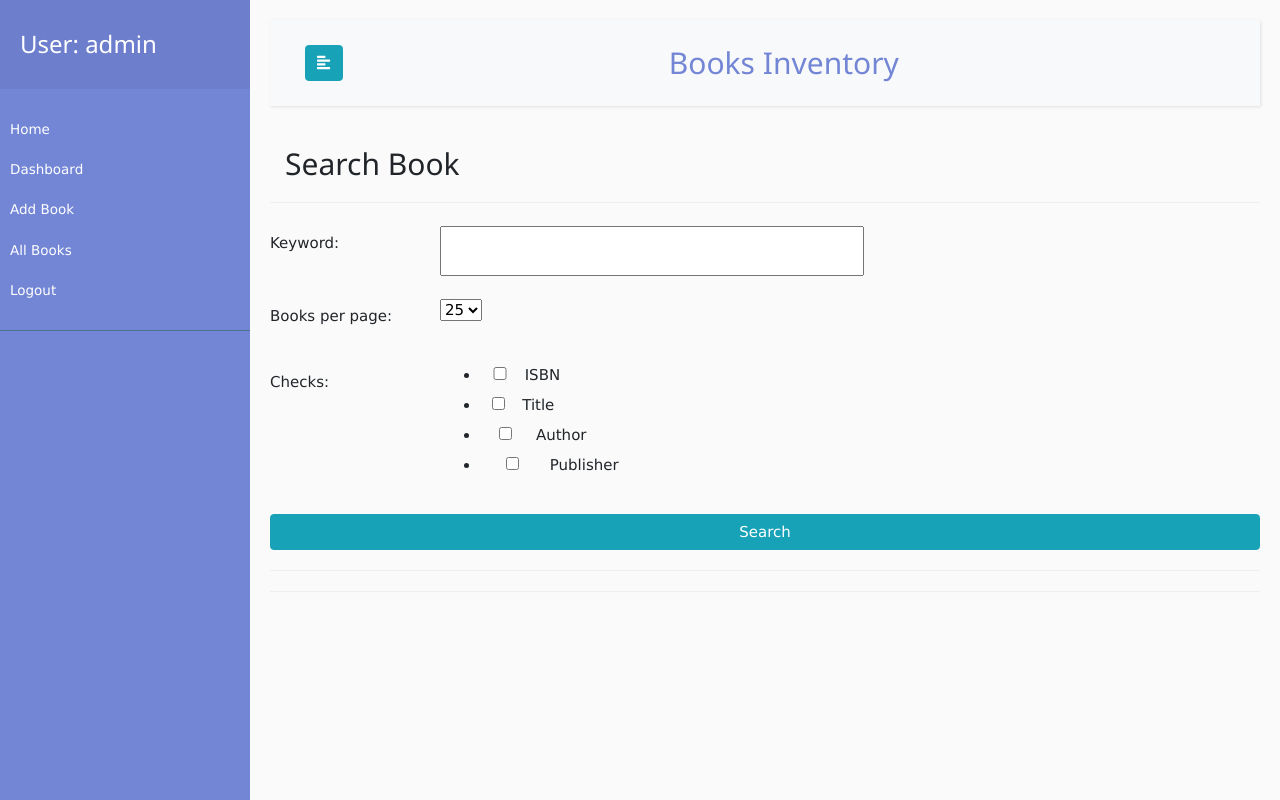
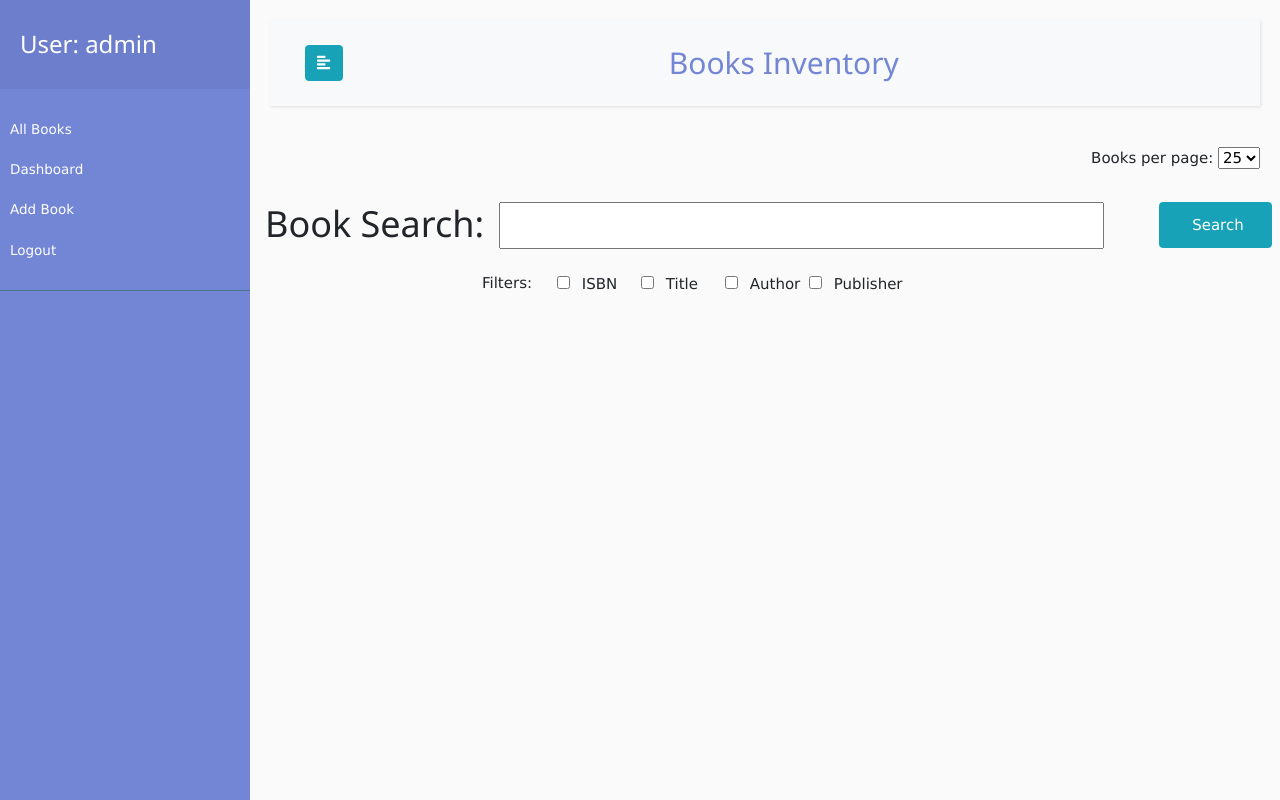
Before and after one commit to kinza-hameed/Books-Inventory, a Django app: page /dashboard/ in a window 1280 px wide. Run offline with Django 3.2, Linux system fonts and the light colour scheme; a user stored in the database is signed in; data comes from the database, SQL or seed files in the repository; both versions use the stored data as it was after the commit; some libraries are stand-ins or nearby versions.

Commit message:
changes to dashboard

```diff
--- a/booksinventory/settings.py
+++ b/booksinventory/settings.py
@@ -120,7 +120,7 @@ USE_L10N = True
 
 USE_TZ = True
 
-LOGIN_REDIRECT_URL = '/dashboard/'
+LOGIN_REDIRECT_URL = '/books/'
 
 STATIC_ROOT = os.path.join(BASE_DIR, 'staticfiles')
 
--- a/booksinventory/templates/base_generic.html
+++ b/booksinventory/templates/base_generic.html
@@ -37,34 +37,10 @@
 
         <ul class="list-unstyled components">
 
-
-           {%comment%} <li>
-                <a href="#pageSubmenu" data-toggle="collapse" aria-expanded="false" class="dropdown-toggle">Content</a>
-                <ul class="collapse list-unstyled" id="pageSubmenu">
-                        <li><a href="{% url 'signup' %}">Sign Up</a></li>
-                        <li><a href="{% url 'home' %}">Home</a></li>
-                        <li><a href="{% url 'login' %}">Login</a></li>
-                </ul>
-            </li> {%endcomment%}
-            {% comment %}
-
-            {% if perms.catalog.add_author and perms.catalog.add_book %}
-                <li><a href="{% url 'catalog:author_create' %}">Add Authors</a></li>
-                <li><a href="{% url 'catalog:book_create' %}">Add Books</a></li>
-                <li><a href="{% url 'catalog:genre_create' %}">Add Genre</a></li>
-                <li><a href="{% url 'catalog:book_instance_create' %}">Loan Form</a></li>
-            {% endif %}
-
-
-            {% if perms.catalog.can_mark_returned%}
-                <li><a href="{% url 'catalog:all-borrowed' %}">All borrowed</a></li>
-            {% endif %}
-{% endcomment %}
             {% if user.is_authenticated %}
-                <li><a href="{% url 'home' %}">Home</a></li>
+                <li><a href="{% url 'books' %}">All Books</a></li>
                 <li><a href="{% url 'dashboard' %}">Dashboard</a></li>
                 <li><a href="{% url 'add_book' %}">Add Book</a></li>
-                <li><a href="{% url 'books' %}">All Books</a></li>
                 <li><a href="{% url 'logout'%}?next={{request.path}}">Logout</a></li>   <!-- request.path gives the link where user first click login/logout button --> <!-- after the user has succesfully logged in/out the view will use next value to redirect the user back to the page where they first click the login/logoutbutton -->
 
 
@@ -91,10 +67,6 @@
                     </div>
 
 
-                    <!--<button class="btn btn-dark d-inline-block d-lg-none ml-auto" type="button" data-toggle="collapse" data-target="#navbarSupportedContent" aria-controls="navbarSupportedContent" aria-expanded="false" aria-label="Toggle navigation">
-                        <i class="fas fa-align-justify"></i>
-                    </button> -->
-
                 </div>
         </nav>
 
@@ -103,32 +75,7 @@
     <!-- Page Content  -->
 
     {% block content %}{% endblock %}
-    {%comment%}
-            <div class="col-sm-7 mx-5">
-        {% block pagination %}
-            {% if is_paginated %}
-                <div class="pagination justify-content-center">
-                    <span class="page-item">
 
-                    {% if page_obj.has_previous %}
-                        <p class="text-primary" style="text-align:center;" ><a href="{{ request.path }}?page={{ page_obj.previous_page_number }}">previous</a></p>
-                    {% endif %}  <!-- request.path to get the current page URL for creating the pagination links.-->
-
-                    {% if page_obj.has_next %}
-                        <p class="text-primary" style="text-align:center;"><a href="{{ request.path }}?page={{ page_obj.next_page_number }}">next</a> </p>
-                    {% endif %}
-
-                    <span class="page-current">
-                        Page {{ page_obj.number }} of {{ page_obj.paginator.num_pages }}.
-                    </span>
-                    </span>
-                </div>
-
-</div>
-
-        {% comment %} {% endif %}
-    {% endblock %}
-    {% endcomment%}
 </div>
     </div>
     </div>
--- a/booksinventory/templates/dashboard.html
+++ b/booksinventory/templates/dashboard.html
@@ -1,55 +1,70 @@
 {% extends "base_generic.html" %}
 {% block content %}
 <link rel="stylesheet" href="https://www.w3schools.com/w3css/4/w3.css">
+
+
 <style>
     input{
       width:75%;
-      padding: 12px;
+      padding: 10px;
       }
     .nobr{
       white-space: nowrap
       }
-    {% comment %} ul{
-      white-space:nowrap;
-      height: 1em;
-      width: 100%;
-      }
-
-    li{
-      display:inline;
-      } {% endcomment %}
+    .button1 {
+      padding: 11px 32px;
+      width:20%;
+    }
 </style>
 
-<div class="col-sm-7">
-  <h2>Search Book </h2> </div><hr/>
-  <div class='nobr'>
-    <form method='POST' action={% url 'dashboard' %} >
-    {% csrf_token %}
-      {% for field in search_form%}
+<div class="col-sm-7"></div>
+    <form method='POST' action=/dashboard/ >
+     {% csrf_token %}
+      <div class="w3-dropdown-hover w3-right">
+            <label for="id_books_per_page">Books per page:</label>
+            <select name="books_per_page" id="id_books_per_page">
+              <option value="25">25</option>
+
+              <option value="50">50</option>
+
+              <option value="75">75</option>
+
+            </select>
+      </div><br>
       <div class="form-group row mt-4 ">
-        <div class="col-sm-2 col-form-label">{{ field.label_tag }}</div>
-          <div class="col-sm-7 ">
-            {{field}}
-            {% if field.help_text %}
-              <small style="color: grey">{{ field.help_text }}</small>
-            {% endif %}
-            {% for error in field.errors %}
-              <p style="color: red">{{ error }}</p>
-            {% endfor %}
+
+      <div style="position:relative; left:10px;"class="col-sm-2.5 nobr"><h1>Book Search: </h1></div>
+            <div class="col-sm-7">
+            <input style="position:relative; left:10px; right:20px; top:10px; width:107%" class="input" type="text" name="keyword" required id="id_keyword">
+
+            <button style="position:relative; left:670px; right:20px; top:-37px;" type="submit"  class="btn btn-info  button1">Search</button></div>
+
+      </div>
+
+
+        <div style="position:relative; left:197px; right:20px; bottom:35px;" class="col-sm-3 col-form-label"><label>Filters:</label></div>
+          <div class="nobr">
+            <ul id="id_checks">
+    <label style="position:relative; left:220px; right:20px; bottom:70px;" class="col-sm-1" for="id_checks_0"><input type="checkbox" name="checks" value="isbn" id="id_checks_0">ISBN</label>
+
+    <label style="position:relative; left:220px; right:20px; bottom:70px;" class="col-sm-1" for="id_checks_1"><input type="checkbox" name="checks" value="title" id="id_checks_1">Title</label>
+
+    <label style="position:relative; left:220px; right:20px; bottom:70px;" class="col-sm-1" for="id_checks_2"><input type="checkbox" name="checks" value="author" id="id_checks_2">Author</label>
+
+    <label style="position:relative; left:220px; right:20px; bottom:70px;" class="col-sm-1" for="id_checks_3"><input type="checkbox" name="checks" value="publisher" id="id_checks_3">Publisher</label>
+
+
+</ul>
+
+
           </div>
-      </div>
-    {% endfor %}
 
-    <div class="button">
-      <button type="submit"  class="btn btn-info btn-block">Search</button>
-    </div><hr/>
+</form>
 
-  </div>
-  {% comment %} </form> {% endcomment %}
-  <div>
+  <div style="position:relative; bottom:75px;">
     {% if search_query %}
       <div class="col-sm-7">
-      <h2>Search Results </h2> </div><hr/>
+      <hr/><h1>Search Results </h1> </div><hr/>
   <section class="text-center mb-4">
     <div class="row wow fadeIn">
     {% for book in page_obj %}
@@ -85,9 +100,10 @@
 
   </section>
     {% elif search_is_empty %}
+    <hr/><h1>Search Results </h1><hr/>
       <p> Book not found </p>
     {% endif %}
-  </div><hr/>
+  </div>
 {% if search_query %}
 <div class="pagination justify-content-center">
     <span class="page-item">
--- a/booksinventory/templates/home.html
+++ b/booksinventory/templates/home.html
@@ -2,4 +2,7 @@
 {% block content %}
 <div class="col-sm-7">
   <h2>Home </h2> </div><hr/>
+  <div class="col-sm-7">
+  <h2>Welcome to Books Inventtory </h2> </div><hr/>
+
 {% endblock %}
--- a/booksinventory/templates/registration/login.html
+++ b/booksinventory/templates/registration/login.html
@@ -40,8 +40,8 @@
       {% comment %} <input type="hidden" name="next" value="{{ next }}" /> </div> {% endcomment %}
 </form>
 
-<input type="submit" class="btn btn-info btn-block" value="signup" />
+{% comment %} <input type="submit" class="btn btn-info btn-block" value="signup" /> {% endcomment %}
 {% comment %} <p class="text-info" style="text-align:center;"><a href="{% url 'password_reset' %}">Lost password?</a><p> {% endcomment %}
-{% comment %} <p class="text-info" style="text-align:center;"><a href="{% url 'signup' %}">Sign up</a></p> {% endcomment %}
+<p style="position:relative; left:400px; right:20px; bottom:0px;">Don't have an account?</p> <a class="text-info" style="position:relative; left:410px; right:20px; top:2px;" href="{% url 'signup' %}">Sign up</a>
 
 {% endblock %}
--- a/booksinventoryapp/models.py
+++ b/booksinventoryapp/models.py
@@ -24,6 +24,9 @@ class Book(models.Model):
 
     def save(self, *args, **kwargs):
         self.title = self.title.upper()
+        self.author = self.author.upper()
+        self.publisher = self.publisher.upper()
+
         return super(Book, self).save(*args, **kwargs)
 
     def __str__(self):
--- a/booksinventoryapp/views.py
+++ b/booksinventoryapp/views.py
@@ -18,7 +18,6 @@ from django.views.generic.edit import CreateView, UpdateView, DeleteView
 from django.contrib.postgres.search import SearchQuery
 from . import forms
 
-
 def register(request):
     if request.method =='POST':
         form = RegistrationForm(request.POST)
@@ -31,6 +30,9 @@ def register(request):
 
     arg = {'form':form}
     return render(request,'signup.html',arg)
+
+
+# The 'user' here is the data displayed for calling models
 
 
 def home(request):
@@ -59,7 +61,6 @@ def dashboard(request):
 
             search_is_empty = True
             keyword = search_form.cleaned_data['keyword'].upper()
-            print(keyword)
             checks = search_form.cleaned_data['checks']
             books_per_page = search_form.cleaned_data['books_per_page']
 
@@ -69,10 +70,11 @@ def dashboard(request):
                     paginator = Paginator(search_query, books_per_page)
                     page_number = request.POST.get('page')
                     page_obj = paginator.get_page(page_number)
+                else:
+                    search_query = []
             if 'title' in checks:
                 search_query = Book.objects.filter(title__contains = keyword).filter(seller = User.objects.get(username=request.user) )
-
-            print(search_query.query)
+                print(search_query)
             if 'author' in checks:
                 search_query = Book.objects.filter(author__contains = keyword).filter(seller = User.objects.get(username=request.user))
             if 'publisher' in checks:
@@ -202,14 +204,13 @@ def add_book_details(request, isbn, seller, quantity , price):
             form.quantity_and_price = add_book_info
             form.save()
             return redirect("dashboard")
-            print(2)
     context = {'isbn':isbn,'seller': seller,'quantity': quantity, 'price': price, 'form':form}
     return render(request, 'add_book_details.html',context= context)
 
 
 class BookListView(LoginRequiredMixin,ListView):
     model = Book
-    paginate_by = 4
+    paginate_by = 50
     template_name = "book_list.html"
 
     def get_queryset(self):
```
Also changed, not shown: db.sqlite3.
